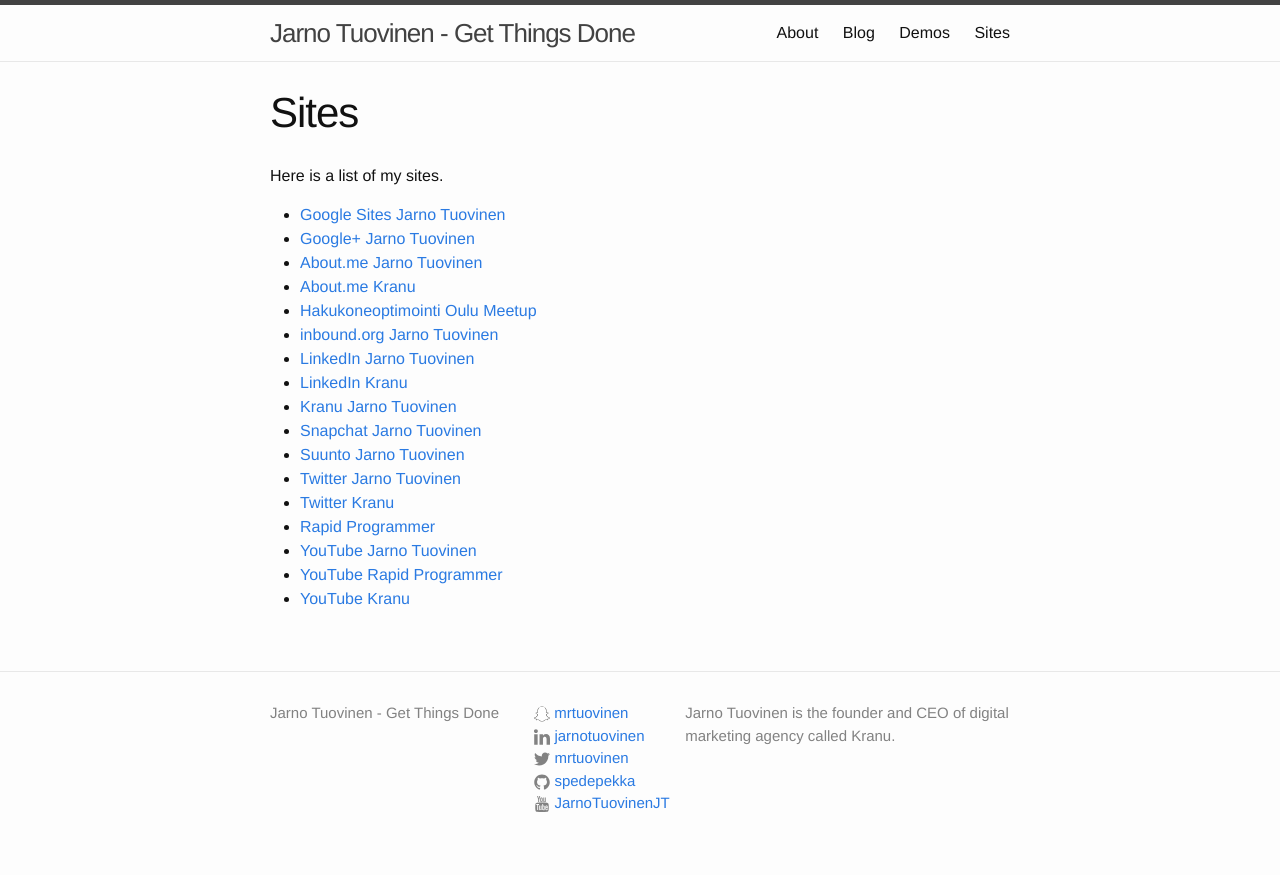
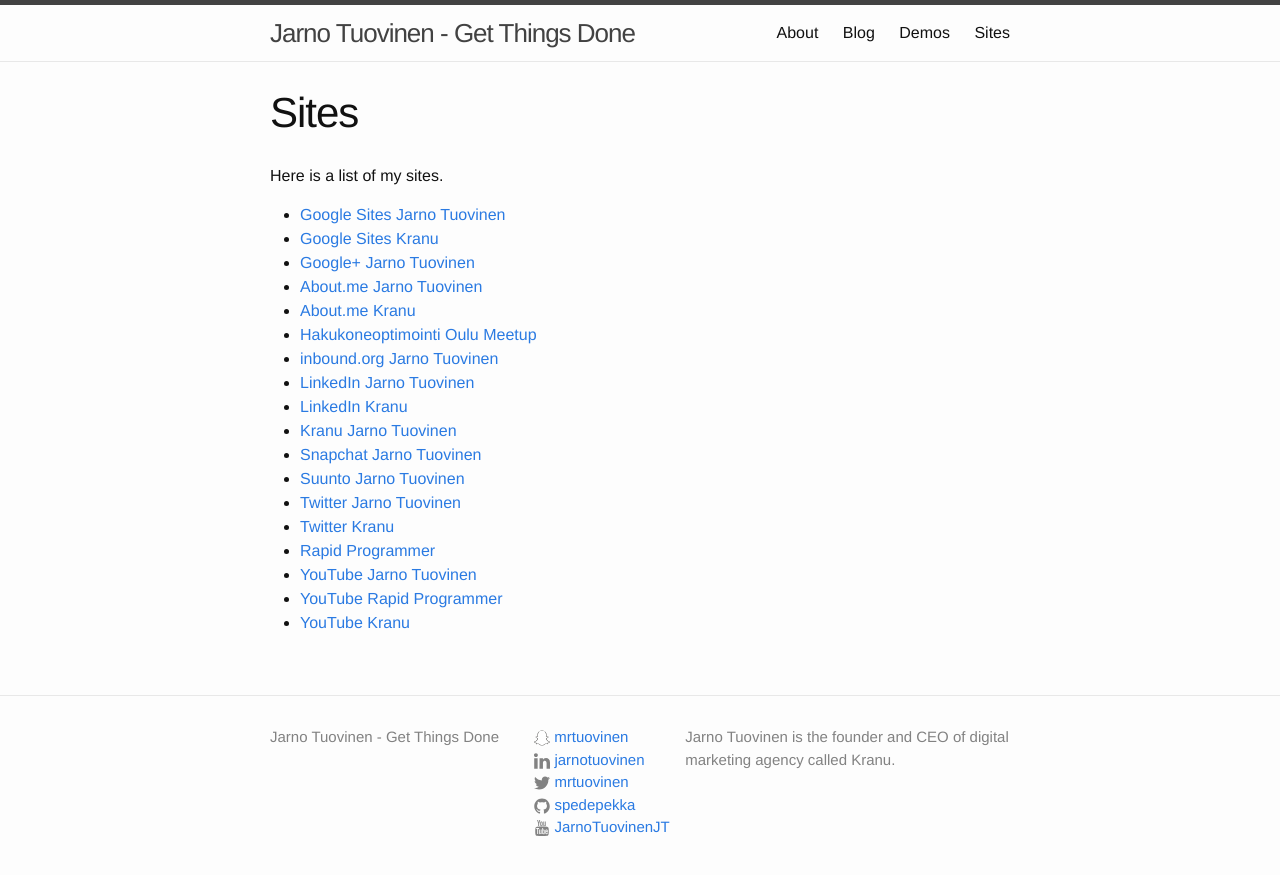
Before and after one commit to spedepekka/spedepekka.github.io, a Jekyll site: the page built from sites.md, in a window 1280 px wide. Shown: the top 875 px of the page. Built offline with Jekyll 4.4.1, drawn with Linux system fonts in a browser that asks for light colours.

Commit message:
Add https://sites.google.com/view/kranu

```diff
--- a/sites.md
+++ b/sites.md
@@ -8,6 +8,7 @@
 Here is a list of my sites.
 
 * [Google Sites Jarno Tuovinen](https://sites.google.com/view/jarnotuovinen)
+* [Google Sites Kranu](https://sites.google.com/view/kranu)
 * [Google+ Jarno Tuovinen](https://plus.google.com/+JarnoTuovinenJT)
 * [About.me Jarno Tuovinen](https://about.me/mrtuovinen)
 * [About.me Kranu](https://about.me/kranu)
```
